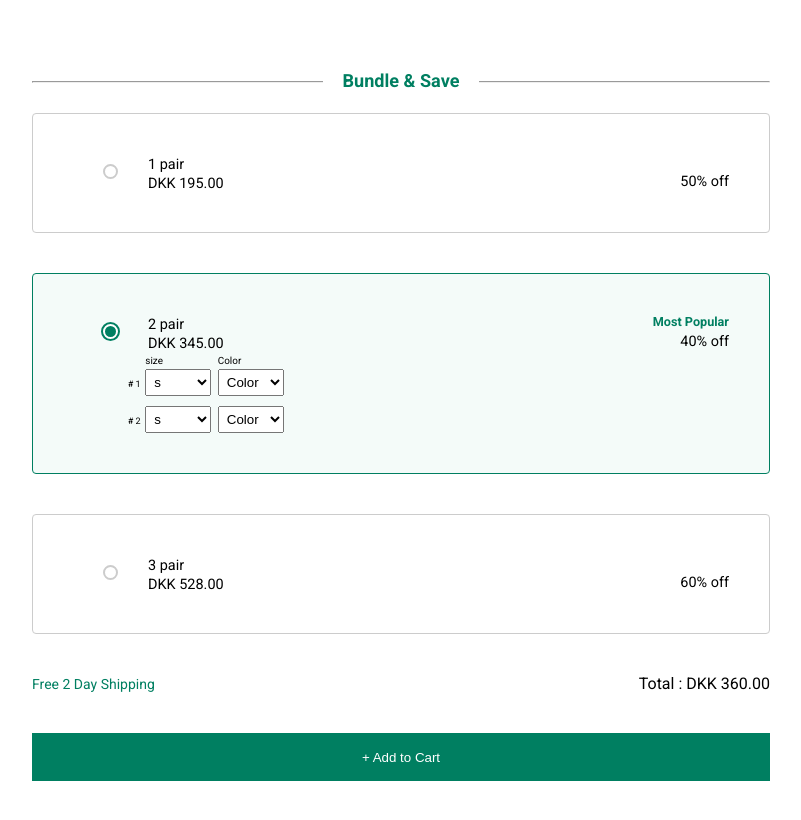
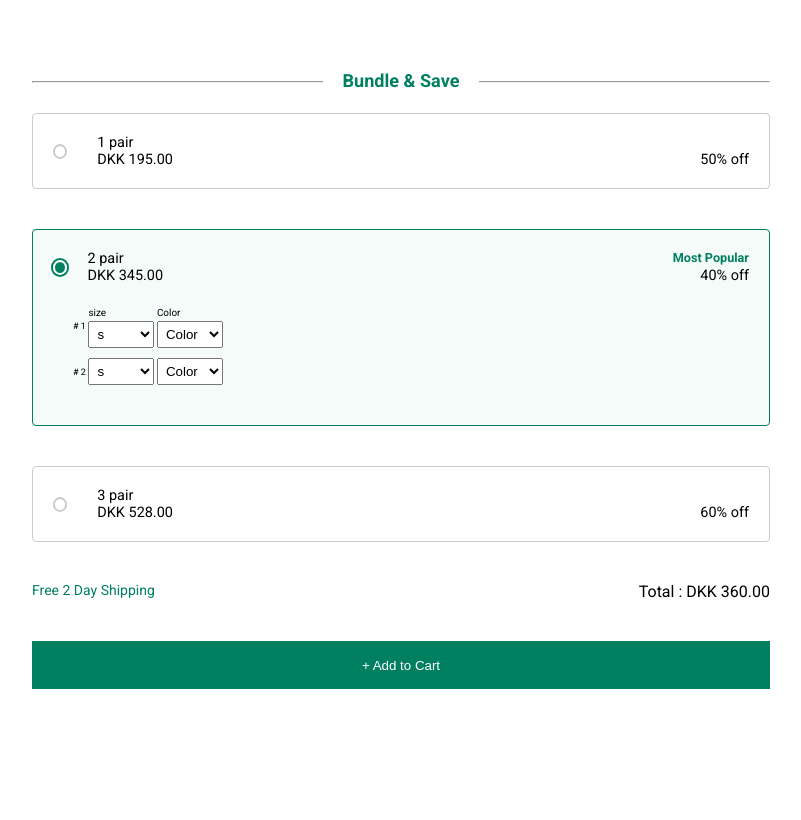
Before and after one commit to rahul335/machine-Test, a plain HTML site: page index.html in a window 1280 px wide. Shown: the whole page, without its empty margins (239-1040 px from the left). Drawn offline with Linux system fonts and the light colour scheme.

Commit message:
work on js functinality

```diff
--- a/assets/JS/app.js
+++ b/assets/JS/app.js
@@ -1,22 +1,28 @@
 let cl = console.log;
 
-const bundlesSection = [...document.querySelectorAll('.bundles-section')];
-
-const pair = [... document.querySelectorAll('.pair')];
-// const radiobtn = [...document.querySelectorAll('.radio')];
+const pair = [...document.querySelectorAll('.pair')];
+const radiobtn = [...document.querySelectorAll('.radio')];
 
 
+const onhandler = (eve) => {
+    pair.forEach((eves) => {
+        eves.parentElement.classList.remove('active');
+        eves.children[0].classList.remove('active');
+    })
+    if (eve.target.matches('.pair')) {
+        eve.target.parentElement.classList.add('active');
+        eve.target.children[0].classList.add('active');
+    }else{
+        eve.target.closest(".pair").parentElement.classList.add('active');
+        eve.target.closest(".pair").children[0].classList.add('active');
+    }
 
-const onhandler = (eve) =>{
-    bundlesSection.forEach((eves) => {
-        eves.classList.remove('active')
-    })
-    eve.target.classList.add('active');
+
 }
 
 
 
 
-bundlesSection.forEach((ele)=>{
+pair.forEach((ele) => {
     ele.addEventListener('click', onhandler)
 })
--- a/assets/css/helper.css
+++ b/assets/css/helper.css
@@ -1,213 +1,223 @@
-ol, ul{
+ol,
+ul {
     list-style: none;
 }
 
-a, a:hover, a:focus, a:active, a:link, a:visited{
+a,
+a:hover,
+a:focus,
+a:active,
+a:link,
+a:visited {
     text-decoration: none;
     display: inline-block;
 }
 
 
-.container{
+.container {
     min-width: 340px;
     max-width: 768px;
     margin: 50px auto;
 }
 
-.row{
-    display: table;
-    width: 100%;
-    clear: both;
+.row {
+    display: flex;
 }
 
-div[class^='col-']{
+div[class^='col-'] {
     float: left;
     padding: 0 15px;
 }
 
-.col-offset-1{
+.col-offset-1 {
     margin-left: calc((100%*1) / 12);
 }
-.col-offset-2{
-    margin-left: calc((100%*2) / 12);
+
+.col-offset-2 {
+    margin-left: calc((100% *2 ) / 12);
 }
 
-.col-12{
+.col-12 {
     width: 100%;
+    flex: 0 0 100%;
 }
 
-.col-8{
+.col-8 {
     width: calc(100%*8 / 12);
+    flex: 0 0 calc(100% * 8 / 12);
 }
 
-.col-7{
+.col-7 {
     width: calc(100%*7 / 12);
+    flex: 0 0 calc(100%*7 / 12);
 }
 
-.col-6{
+.col-6 {
     width: 50%;
+    flex: 0 0 50%;
 }
 
-.col-4{
+.col-4 {
     width: calc(100%*4 / 12);
+    flex: 0 0 calc(100%*4 / 12);
 }
 
 
 
-.alignCenter{
+.alignCenter {
     text-align: center;
 }
 
-.alignRight{
+.alignRight {
     text-align: right;
 }
 
-.alignLeft{
+.alignLeft {
     text-align: left;
 }
 
 
-.mt-10{
+.mt-10 {
     margin-top: 10px;
 }
 
-.mt-20{
+.mt-20 {
     margin-top: 20px;
 }
 
 
-.mt-30{
+.mt-30 {
     margin-top: 30px;
 }
 
 
-.mt-40{
+.mt-40 {
     margin-top: 40px;
 }
 
 
-.mb-10{
+.mb-10 {
     margin-bottom: 10px;
 }
 
-.mb-20{
+.mb-20 {
     margin-bottom: 20px;
 }
 
 
-.mb-30{
+.mb-30 {
     margin-bottom: 30px;
 }
 
 
-.mb-40{
+.mb-40 {
     margin-bottom: 40px;
 }
 
 
-.mr-10{
+.mr-10 {
     margin-right: 10px;
 }
 
-.mr-20{
+.mr-20 {
     margin-right: 20px;
 }
 
 
-.mr-30{
+.mr-30 {
     margin-right: 30px;
 }
 
 
-.mr-40{
+.mr-40 {
     margin-right: 40px;
 }
 
 
-.ml-10{
+.ml-10 {
     margin-left: 10px;
 }
 
-.ml-20{
+.ml-20 {
     margin-left: 20px;
 }
 
 
-.ml-30{
+.ml-30 {
     margin-left: 30px;
 }
 
 
-.ml-40{
+.ml-40 {
     margin-left: 40px;
 }
 
-.pt-10{
+.pt-10 {
     padding-top: 10px;
 }
 
-.pt-20{
+.pt-20 {
     padding-top: 20px;
 }
 
 
-.pt-30{
+.pt-30 {
     padding-top: 30px;
 }
 
-.pt-40{
+.pt-40 {
     padding-top: 40px;
 }
 
-.pl-10{
+.pl-10 {
     padding-left: 10px;
 }
 
-.pl-20{
+.pl-20 {
     padding-left: 20px;
 }
 
 
-.pl-30{
+.pl-30 {
     padding-left: 30px;
 }
 
-.pl-40{
+.pl-40 {
     padding-left: 40px;
 }
 
 
-.pb-10{
+.pb-10 {
     padding-bottom: 10px;
 }
 
-.pb-20{
+.pb-20 {
     padding-bottom: 20px;
 }
 
 
-.pb-30{
+.pb-30 {
     padding-bottom: 30px;
 }
 
-.pb-40{
+.pb-40 {
     padding-bottom: 40px;
 }
 
 
-.pr-10{
+.pr-10 {
     padding-right: 10px;
 }
 
-.pr-20{
+.pr-20 {
     padding-right: 20px;
 }
 
 
-.pr-30{
+.pr-30 {
     padding-right: 30px;
 }
 
-.pr-40{
+.pr-40 {
     padding-right: 40px;
 }
--- a/assets/css/style.css
+++ b/assets/css/style.css
@@ -29,11 +29,24 @@ body {
 .bundles-section {
 	border: 1px solid #ccc;
 	border-radius: 4px;
-	padding: 40px;
-	height: 100%;
+}
+
+.pair{
+	display: flex;
+	justify-content: flex-start;
+	padding: 20px;
 	cursor: pointer;
 }
 
+
+.pair-group{
+	width: 100%;
+}
+
+.pair-group .pairSub , .pair-group .pairSubNext{
+	display: flex;
+	justify-content: space-between;
+}
 
 .bundles-section .pairSub :first-child {
 	font-weight: 400;
@@ -41,11 +54,7 @@ body {
 	color: #000;
 }
 
-.bundles-section .pair1 span:nth-child(2) {
-	float: right;
-}
-
-.bundles-section .pair1 .most {
+.bundles-section .pairSub .most {
 	font-size: 12.65px;
 	font-weight: 600;
 	color: #007F61;
@@ -60,16 +69,11 @@ body {
 }
 
 
-.dropSelection {
-	display: table;
-	width: 100%;
-	clear: both;
-}
 
 
 .dropSelection .dropList {
-	float: left;
-	width: 100%;
+	display: flex;
+	align-items: center;
 }
 
 .dropSelection .dropList label {
@@ -110,11 +114,10 @@ body {
 	cursor: pointer;
 }
 
-
-.freeInfo span:last-child {
-	float: right;
+.freeInfo{
+	display: flex;
+	justify-content: space-between;
 }
-
 
 .btns {
 	height: 48px;
@@ -134,40 +137,66 @@ body {
 
 
 
+
+
+
+
+
+
+
+
+
+
 .bundles-section .radio {
-	float: left;
 	width: 15px;
 	height: 15px;
 	border: 2px solid #ccc;
-	margin: 10px 30px;
+	margin: 10px 30px 0 0;
 	border-radius: 50%;
+	display: inline-block;
 }
 
 .bundles-section .radio.active {
-	float: left;
+	display: inline-block;
 	width: 15px;
 	height: 15px;
 	background-color: #007F61;
 	outline: 2px solid #007F61;
 	border: 2px solid #fff;
-	margin: 10px 30px;
+	margin: 10px 20px 0 0;
 	border-radius: 50%;
 }
 
 
-.bundles-section .dropSelection>.showInfo {
+.bundles-section .dropSelection{
+	padding: 0 40px 40px;
+	cursor: pointer;
 	display: none;
+
 }
 
 
-.bundles-section.active .dropSelection>.showInfo {
-	display: table;
+
+.bundles-section.active .dropSelection {
+	display: block;
+
 }
 
 .bundles-section.active {
 	background-color: #F4FBF9;
 	border: 1px solid #007F61;
 }
+
+
+
+
+
+
+
+
+
+
+
 
 
 
--- a/index.html
+++ b/index.html
@@ -21,22 +21,20 @@
                   </div>
 
 
-
-
-
-
                   <div class="bundles-section mb-40">
                      <div class="pair">
                         <span class="radio"></span>
-                <div class="pair1 pairSub">
+                        <div class="pair-group">
+                           <div class="pairSub">
                               <span>1 pair</span>
                            </div>
-                <div class="pair1 pairSubNext">
+                           <div class="pairSubNext">
                               <span>DKK 195.00</span>
                               <span>50% off</span>
                            </div>
                         </div>
-              <div class="dropSelection col-offset-1">
+                     </div>
+                     <div class="dropSelection">
                         <div class="showInfo">
                            <div class="dropList pb-10">
                               <label for=""># 1 </label>
@@ -81,19 +79,29 @@
 
 
 
+
+
+
+
                   <div class="bundles-section active mb-40">
+
+
                      <div class="pair">
                         <span class="radio active"></span>
-                <div class="pair1 pairSub">
+                        <div class="pair-group">
+                           <div class="pairSub">
                               <span>2 pair</span>
                               <span class="most">Most popular</span>
                            </div>
-                <div class="pair1 pairSubNext">
+                           <div class="pairSubNext">
                               <span>DKK 345.00</span>
                               <span>40% off</span>
                            </div>
                         </div>
-              <div class="dropSelection col-offset-1">
+                     </div>
+
+
+                     <div class="dropSelection">
                         <div class="showInfo">
                            <div class="dropList pb-10">
                               <label for=""># 1 </label>
@@ -133,21 +141,33 @@
                            </div>
                         </div>
                      </div>
+
+
                   </div>
+
+
+
+
+
+
+
+
 
 
                   <div class="bundles-section mb-40">
                      <div class="pair">
                         <span class="radio"></span>
-                <div class="pair1 pairSub">
+                        <div class="pair-group">
+                           <div class="pairSub">
                               <span>3 pair</span>
                            </div>
-                <div class="pair1 pairSubNext">
+                           <div class="pairSubNext">
                               <span>DKK 528.00</span>
                               <span>60% off</span>
                            </div>
                         </div>
-              <div class="dropSelection col-offset-1">
+                     </div>
+                     <div class="dropSelection">
                         <div class="showInfo">
                            <div class="dropList pb-10">
                               <label for=""># 1 </label>
@@ -192,6 +212,15 @@
 
 
 
+
+
+
+
+
+
+
+
+
                   <div class="freeInfo">
                      <span>Free 2 Day Shipping</span>
                      <span>Total : DKK 360.00</span>
```
Lines whose indentation alone changed are shown as unchanged.
